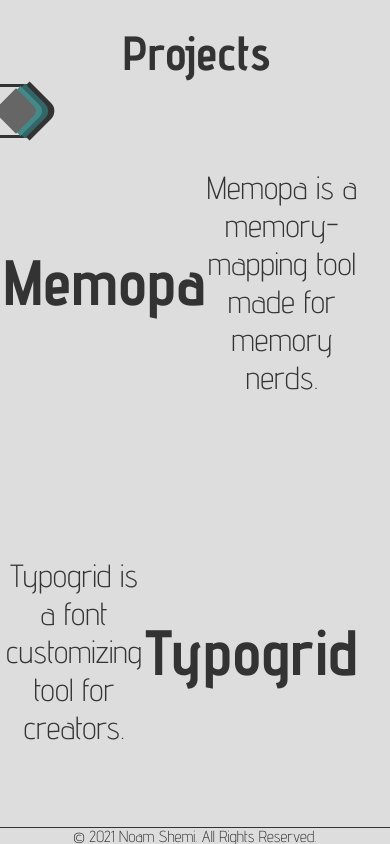
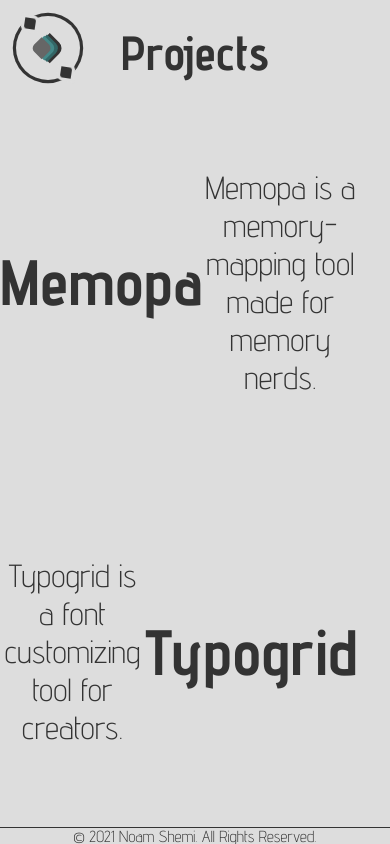
Before and after one commit to Shemicalx/portfolio, a React (Create React App) app: page /projects in a window 390 px wide. Built offline with nearby package versions, Linux system fonts and the light colour scheme.

Commit message:
Improve sidebar responsivenes and styles

```diff
--- a/src/App.css
+++ b/src/App.css
@@ -4,6 +4,7 @@
   --sidebar-width: 10rem;
   --main-header-size: 10rem;
   --footer-height: 3rem;
+  --logo-scale: 1;
   --color-main: #333;
   --color-bg: #ddd;
   --color-emphasis: #377;
@@ -60,7 +61,11 @@ body {
 }
 
 main {
-  width: calc(100vw  - 0.2rem);
+  width: calc(100vw  - var(--sidebar-width));
+}
+
+main.small, main.extra-small {
+  width: 100vw;
 }
 
 main > section {
@@ -71,64 +76,111 @@ main > section {
 #sidebar {
   position: fixed;
   justify-content: center;
-  top: 10%;
+  top: 0;
   left: 0;
   background-color: var(--color-bg);
   height: var(--sidebar-width);
   width: var(--sidebar-width);
-  border-top: 0.2rem solid var(--color-main);
-  border-right: 0.2rem solid var(--color-main);
-  border-bottom: 0.2rem solid var(--color-main);
-  border-top-right-radius: var(--sidebar-width);
-  border-bottom-right-radius: var(--sidebar-width);
-  transition: all 0.4s;
   z-index: 1;
 }
 
+#sidebar > nav {
+  height: 50%;
+  width: 100%;
+}
+
+#sidebar > .hoverable-button {
+  position: absolute;
+  top: var(--sidebar-width);
+  left: var(--sidebar-width);
+  transform: translate(-50%, -50%);
+}
+
 #sidebar.active {
+  justify-content: center;
   border-radius: 0;
-  top: 0;
+  border-right: 0.2rem solid var(--color-main);
   height: 100vh;
 }
 
-#sidebar ul {
+#sidebar > nav > ul {
   list-style: none;
+  height: 100%;
 }
 
-#sidebar a {
+#sidebar > nav > ul a {
+  display: flex;
+  align-items: center;
+  justify-content: center;
+  height: var(--hoverable-button-size);
   text-decoration: none;
   color: var(--color-main);
   font-size: 2rem;
 }
 
-#sidebar li:nth-child(2n) {
-  border-top: 0.1rem solid var(--color-main);
-  border-bottom: 0.1rem solid var(--color-main);
-  margin: 1rem 0;
-  padding: 1rem 0;
+#sidebar > nav > ul li {
+  position: relative;
+  width: 100%;
+  transition: all 0.2s;
+}
+
+#sidebar > nav > ul li::after {
+  content: '';
+  position: absolute;
+  bottom: 0;
+  left: 0;
+  height: 0.2rem;
+  width: 0%;
+  margin-left: 50%;
+  background-color: var(--color-emphasis);
+  transition: all 0.2s;
+}
+
+#sidebar > nav > ul li:hover {
+  width: 100%;
+}
+
+#sidebar > nav > ul li:hover::after {
+  width: 100%;
+  margin-left: 0%;
+}
+
+#sidebar.medium a {
+  font-size: 1.6rem;
 }
 
 .logo {
   height: 100%;
   width: 100%;
+  pointer-events: none;
 }
 
 .logo::after {
   content: '';
   position: absolute;
   top: 50%;
-  right: 50%;
-  height: 2rem;
-  width: 2rem;
+  left: 50%;
+  height: 1.6rem;
+  width: 1.6rem;
   background-color: #666;
-  border-top-right-radius: 0.4rem;
-  border-bottom-left-radius: 0.4rem;
+  border-top-right-radius: calc(1.6rem / 3);
+  border-bottom-left-radius: calc(1.6rem / 3);
   box-shadow:
     0.2rem -0.2rem 0 0.1rem #488,
     0.4rem -0.4rem 0 0.2rem #366,
-    0.6rem -0.6rem 0 0.3rem #333,
-    0.8rem -0.8rem 0 0.3rem var(--color-bg);
-    transform: translate(25%, -50%) rotate(45deg);
+    0.6rem -0.6rem 0 0.3rem #333;
+  transform: translate(-75%, -50%) rotate(45deg) scale(var(--logo-scale));
+  transition: box-shadow 0.3s, transform 0.3s, border-radius 0.3s;
+}
+
+.logo.active::after {
+  box-shadow:
+  0.3rem -0.3rem 0 0.1rem #488,
+  0.7rem -0.7rem 0 0.2rem #366,
+  1rem -1rem 0 0.3rem #333;
+  transform: translate(-100%, -50%) rotate(45deg) scale(var(--logo-scale));
+  border-top-right-radius: 0rem;
+  border-bottom-left-radius: 1rem;
 }
 
 footer {
@@ -237,6 +289,10 @@ footer {
   z-index: 13;
 }
 
+.hoverable-button.small {
+  transform: scale(0.8);
+}
+
 .hoverable-link {
   display: flex;
   justify-content: center;
@@ -270,15 +326,15 @@ footer {
   bottom: 75%;
   left: 75%;
   background-color: var(--color-main);
-  height: 1rem;
-  width: 1rem;
+  height: calc(var(--hoverable-button-size) / 6);
+  width: calc(var(--hoverable-button-size) / 6);
   border-top-left-radius: 25%;
   border-bottom-right-radius: 25%;
   box-shadow:
     0rem 0rem 0 0rem #555,
     0rem 0rem 0 0rem #444,
     0rem 0rem 0 0rem #333,
-    0rem 0rem 0 0.4rem var(--color-bg);
+    0rem 0rem 0 0.2rem var(--color-bg);
   transition: bottom 0.4s, left 0.4s, box-shadow 0.4s, background-color 0.4s;
 }
 
@@ -288,15 +344,15 @@ footer {
   top: 75%;
   right: 75%;
   background-color: var(--color-main);
-  height: 1rem;
-  width: 1rem;
+  height: calc(var(--hoverable-button-size) / 6);
+  width: calc(var(--hoverable-button-size) / 6);
   border-top-left-radius: 25%;
   border-bottom-right-radius: 25%;
   box-shadow:
     0rem 0rem 0 0rem #555,
     0rem 0rem 0 0rem #444,
     0rem 0rem 0 0rem #333,
-    0rem 0rem 0 0.4rem var(--color-bg);
+    0rem 0rem 0 0.2rem var(--color-bg);
   transition: top 0.4s, right 0.4s, box-shadow 0.4s, background-color 0.4s;
 }
 
@@ -308,7 +364,7 @@ footer {
     -0.2rem 0.2rem 0 0rem #488,
     -0.4rem 0.4rem 0 0.1rem #366,
     -0.6rem 0.6rem 0 0.2rem #333,
-    -0.8rem 0.8rem 0 0.3rem var(--color-bg);
+    -0.8rem 0.8rem 0 0.2rem var(--color-bg);
 }
 
 .hoverable-button-decoration.active::before {
@@ -319,7 +375,7 @@ footer {
     0.2rem -0.2rem 0 0rem #488,
     0.4rem -0.4rem 0 0.1rem #366,
     0.6rem -0.6rem 0 0.2rem #333,
-    0.8rem -0.8rem 0 0.5rem var(--color-bg);
+    0.8rem -0.8rem 0 0.2rem var(--color-bg);
 }
 
 #cursor {
@@ -331,15 +387,16 @@ footer {
   height: calc(var(--hoverable-button-size) / 2);
   width: calc(var(--hoverable-button-size) / 2);
   transform: translate(-50%, -50%);
-  box-shadow: 0 0 0rem 0.2rem #aff;
-  mix-blend-mode: difference;
+  box-shadow: 0 0 0rem 0.2rem #fff;
+  opacity: 0.4;
+  /* mix-blend-mode: difference; */
   z-index: 10;
   pointer-events: none;
   transition: box-shadow 0.4s 0.2s, background-color 0.2s;
 }
 
 #cursor.focused {
-  box-shadow: 0 0 0rem 0.2rem #a55;
+  box-shadow: 0 0 0rem 0.2rem #277;
   transform: translate(0 , 0) scale(1.4);
 }
 
--- a/src/App.js
+++ b/src/App.js
@@ -31,7 +31,7 @@ function App() {
         <CursorProvider>
           <div className={`app flex-col ${device}`}>
             <Sidebar />
-            <main className="flex-col">
+            <main className={`flex-col ${device}`}>
               <Switch>
                 <Route path="/projects">
                   <ProjectsPage />
--- a/src/Components/HoverableButton.js
+++ b/src/Components/HoverableButton.js
@@ -1,6 +1,6 @@
 import React, { useState } from 'react'
 
-const HoverableButton = ({hoverHandler, rotate, children}) => {
+const HoverableButton = ({hoverHandler, rotate, size, children}) => {
 
     const [ hovered, setHovered ] = useState(false);
 
@@ -16,7 +16,7 @@ const HoverableButton = ({hoverHandler, rotate, children}) => {
 
     return (
         <button
-            className={`hoverable-button flex-col${hovered ? ' active' : ''}`}
+            className={`hoverable-button flex-col${hovered ? ' active' : ''} ${size !== undefined ? size : ''}`}
             onMouseEnter={handleHover}
             onMouseLeave={handleHover}
         >
--- a/src/Components/Logo.js
+++ b/src/Components/Logo.js
@@ -1,5 +1,5 @@
 import React from 'react'
 
-const Logo = () => <div className="logo" />;
+const Logo = ({mode}) => <div className={`logo ${mode !== undefined ? mode : ''}`} />;
 
 export default Logo
--- a/src/Components/Sidebar.js
+++ b/src/Components/Sidebar.js
@@ -1,16 +1,23 @@
-import React, { useContext, useState } from 'react'
+import React, { useContext, useEffect, useState } from 'react'
+import { Link } from 'react-router-dom';
 import { DeviceContext } from '../Contexts/DeviceContext';
-import EmphasisedText from './EmphasisedText';
+import HoverableButton from './HoverableButton';
 import Logo from './Logo';
 import SidebarNavLinks from './SidebarNavLinks';
 
 const Sidebar = () => {
 
     const [ mode, setMode ] = useState('');
+    const [ logoMode, setLogoMode] = useState('');
     const { device } = useContext(DeviceContext);
 
-    function handleHover(e) {
-        setMode(()=> {
+    useEffect(()=> {
+        if(device === 'large' || device === 'medium') setMode(()=> 'active');
+        if(device === 'small' || device === 'extra-small') setMode(()=> '');
+    }, [device])
+
+    function logoHoverHandler (e) {
+        setLogoMode(() => {
             return e.type === 'mouseenter' ? 'active' : ''
         })
     }
@@ -19,15 +26,18 @@ const Sidebar = () => {
         <div
             id="sidebar"
             className={`flex-col ${mode} ${device}`}
-            onMouseEnter={handleHover}
-            onMouseLeave={handleHover}
         >
+            <HoverableButton
+                rotate={true}
+                size={'small'}
+                hoverHandler={logoHoverHandler}
+            >
+                <Link className='hoverable-link' to='/'>
+                    <Logo mode={logoMode} />
+                </Link>
+            </HoverableButton>
         {
-            mode === 'active' ? (
-                <SidebarNavLinks />
-            ) : (
-                <Logo />
-            )
+            mode === 'active' && <SidebarNavLinks />
         }
         </div>
     )
--- a/src/Components/SidebarNavLinks.js
+++ b/src/Components/SidebarNavLinks.js
@@ -1,18 +1,31 @@
 import React from 'react'
 import { Link } from 'react-router-dom'
+import EmphasisedText from './EmphasisedText'
 
 const SidebarNavLinks = () => {
     return (
         <nav>
-            <ul>
+            <ul className="flex-col">
                 <li>
-                    <Link to="/">Home</Link>
+                    <Link to="/">
+                        <EmphasisedText>
+                            About
+                        </EmphasisedText>
+                    </Link>
                 </li>
                 <li>
-                    <Link to="/projects">Projects</Link>
+                    <Link to="/projects">
+                        <EmphasisedText>
+                            Projects
+                        </EmphasisedText>
+                    </Link>
                 </li>
                 <li>
-                    <Link to="/contact">Contact</Link>
+                    <Link to="/contact">
+                        <EmphasisedText>
+                            Contact
+                        </EmphasisedText>
+                    </Link>
                 </li>
             </ul>
         </nav>
--- a/src/Info/CssVariables.js
+++ b/src/Info/CssVariables.js
@@ -4,23 +4,27 @@ export const deviceStyles = {
         '--footer-height': '1rem',
         '--main-header-size': '4rem',
         '--hoverable-button-size': '4rem',
+        '--logo-scale': '0.6',
     },
     'small': {
         '--sidebar-width': '3rem',
         '--footer-height': '2rem',
         '--main-header-size': '7rem',
         '--hoverable-button-size': '4rem',
+        '--logo-scale': '0.7',
     },
     'medium': {
-        '--sidebar-width': '6rem',
+        '--sidebar-width': '7rem',
         '--footer-height': '2rem',
         '--main-header-size': '10rem',
         '--hoverable-button-size': '5rem',
+        '--logo-scale': '0.8',
     },
     'large': {
         '--sidebar-width': '8rem',
         '--footer-height': '3rem',
         '--main-header-size': '10rem',
         '--hoverable-button-size': '6rem',
+        '--logo-scale': '1',
     },
 };
```
